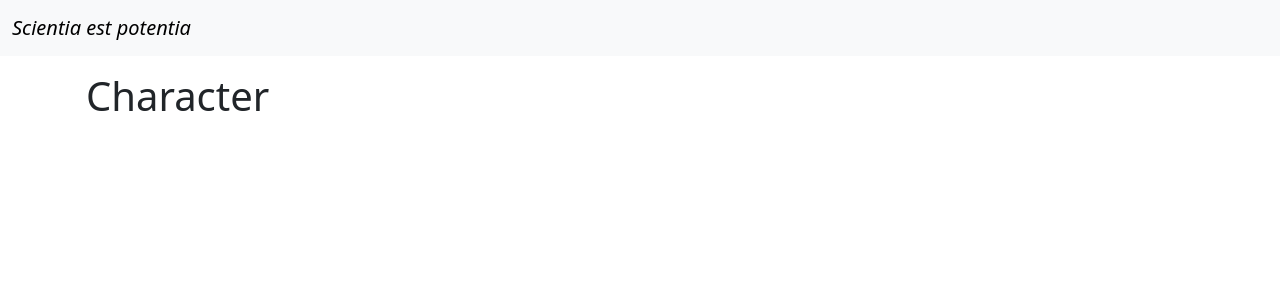
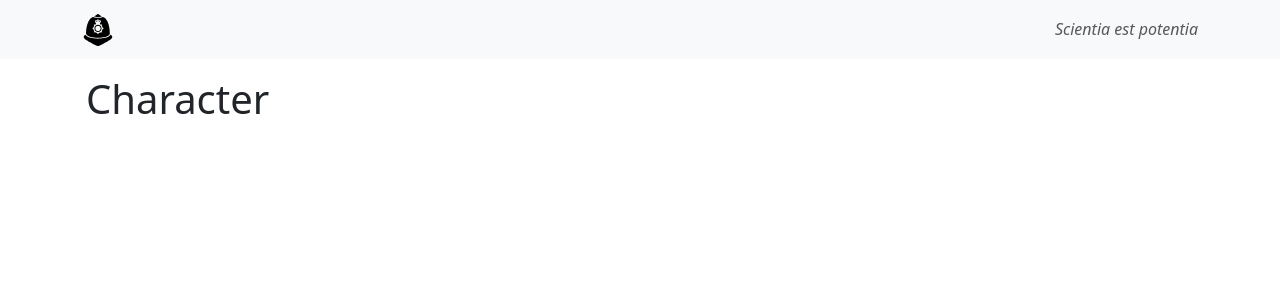
Before and after one commit to jmsfwk/rivers-of-london-tracker, a Vue app: page / in a window 1280 px wide. Shown: the top 300 px of the page. Built offline with nearby package versions, Linux system fonts and the light colour scheme.

Commit message:
Update header and add brand icon

```diff
--- a/src/App.vue
+++ b/src/App.vue
@@ -1,6 +1,7 @@
 <script setup lang="ts">
 import {onMounted, ref, watch} from "vue";
 import EditableContent from "./components/EditableContent.vue";
+import PoliceHelmet from "/police-helmet.svg?url";
 
 type State = {
   name?: string;
@@ -21,11 +22,17 @@ onMounted(() => {
 </script>
 
 <template>
-  <nav class="navbar bg-body-tertiary">
-    <div class="container-fluid">
-      <header lang="la" class="navbar-brand"><i>Scientia est potentia</i></header>
-    </div>
-  </nav>
+  <header>
+    <nav class="navbar bg-body-tertiary">
+      <div class="container">
+        <a class="navbar-brand" href="#">
+          <img :src="PoliceHelmet" alt="Home" width="32" height="32">
+        </a>
+
+        <span lang="la" class="navbar-text"><i>Scientia est potentia</i></span>
+      </div>
+    </nav>
+  </header>
 
   <div class="container p-3">
     <EditableContent v-model="state.name">default</EditableContent>
```
